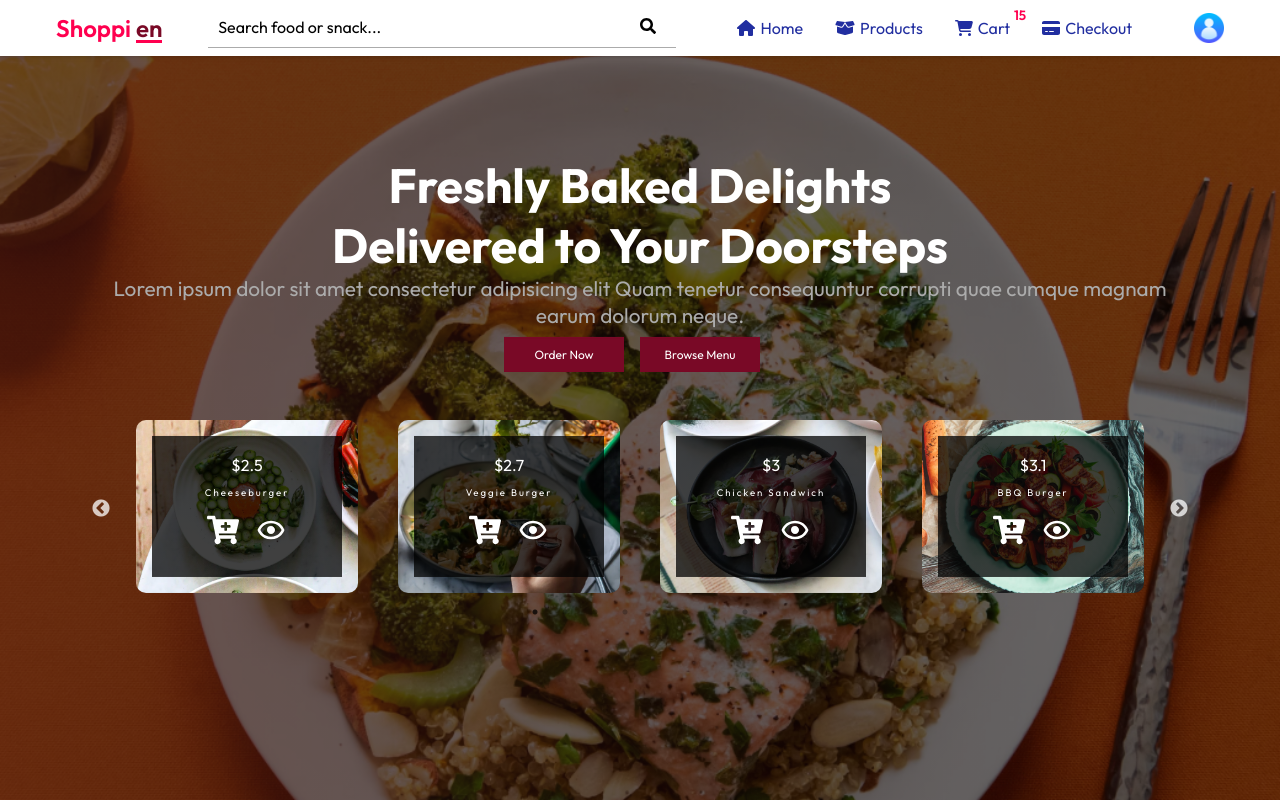
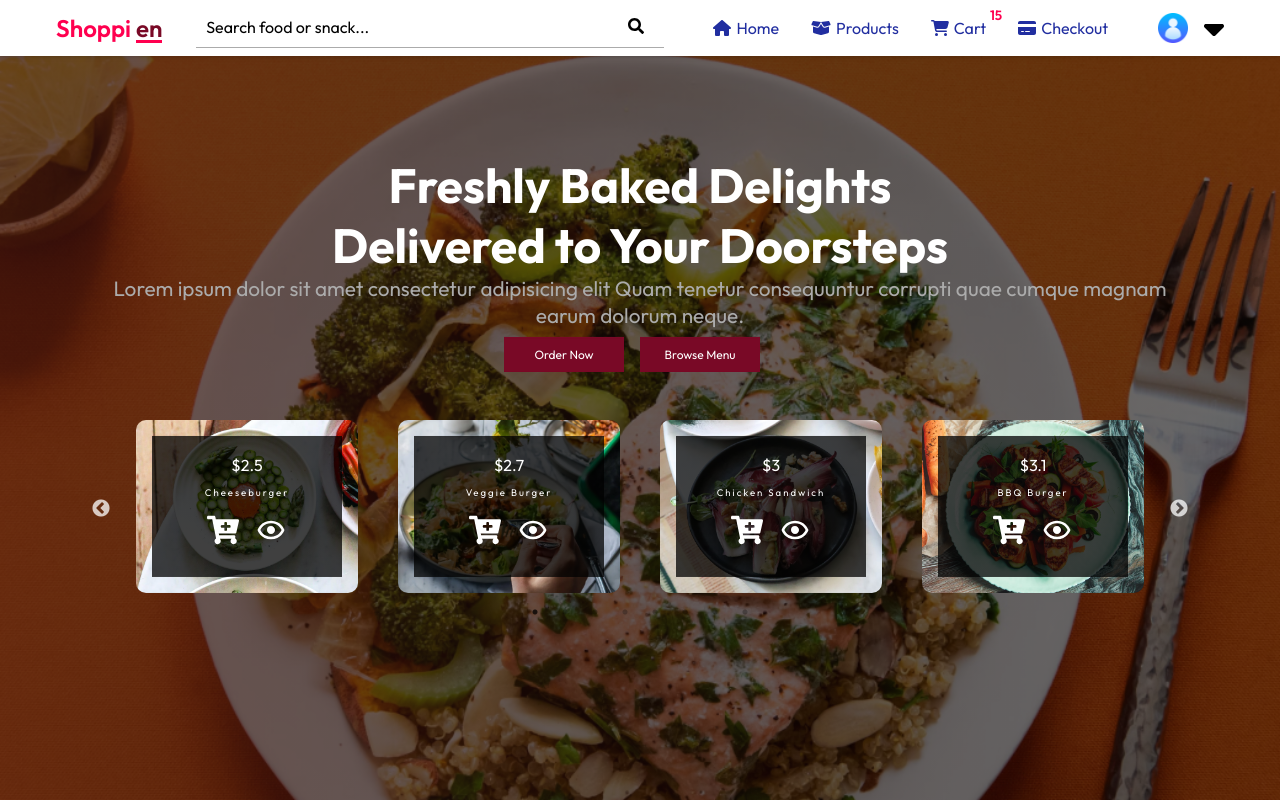
Before and after one commit to Ritahchanger/Emali_bakers, a React (Create React App) app in the folder client/: page / in a window 1280 px wide. Shown: the top 802 px of the page. Built offline with nearby package versions, Linux system fonts and the light colour scheme.

Commit message:
Updates on dropdown

```diff
--- a/client/src/components/Customers/Navbar.css
+++ b/client/src/components/Customers/Navbar.css
@@ -37,7 +37,13 @@
   height: 30px;
   width: 30px;
 }
-
+.nav .container .credentials-dropdown {
+  font-size: 2rem;
+  margin-left: 1rem;
+}
+.nav .container .credentials-dropdown.active {
+  transform: rotate(180deg);
+}
 .nav .container .navigation_menu .nav_ul p a {
   padding: 0.7rem 1rem;
   cursor: pointer;
@@ -70,12 +76,12 @@
 .nav .profile-button {
   border: none;
   background: none;
-  display:flex;
-  align-items:center;
+  display: flex;
+  align-items: center;
   justify-content: center;
 }
 
-.nav .container .arrow-drop-down{
+.nav .container .arrow-drop-down {
   font-size: 3rem;
 }
 
@@ -186,19 +192,19 @@
 .nav .search_container {
   flex-basis: 40%;
   display: flex;
-  justify-content:space-between;
-  align-items:center;
-  position:relative;
+  justify-content: space-between;
+  align-items: center;
+  position: relative;
 }
-.nav .search_container  span{
-  position:absolute;
-  right:20px;
+.nav .search_container span {
+  position: absolute;
+  right: 20px;
 }
 
 .nav .search_container input {
   border: none;
   height: 40px;
-  border:none;
+  border: none;
   border-bottom: 1px solid #ababab;
   margin: 0.5rem 0rem;
   width: 100%;
@@ -381,7 +387,7 @@
   .nav .container .search-btn {
     display: initial;
   }
-  .nav .search_container  span{
-    display:none;
+  .nav .search_container span {
+    display: none;
   }
 }
--- a/client/src/components/Customers/Navbar.jsx
+++ b/client/src/components/Customers/Navbar.jsx
@@ -2,7 +2,7 @@ import "./Navbar.css";
 import Profile from "../../assets/icons/profile.png";
 import { Link, useLocation } from "react-router-dom";
 import { useState } from "react";
-import { FontAwesomeIcon } from "@fortawesome/react-fontawesome";
+
 import { FaSearch } from "react-icons/fa";
 import {
   faHome,
@@ -11,6 +11,9 @@ import {
   faCreditCard,
   faShoppingCart,
 } from "@fortawesome/free-solid-svg-icons";
+
+import { FontAwesomeIcon } from "@fortawesome/react-fontawesome";
+import { faCaretDown } from "@fortawesome/free-solid-svg-icons";
 
 const Navbar = () => {
   const [sidebar, showSidebar] = useState(false);
@@ -37,7 +40,7 @@ const Navbar = () => {
   };
 
   const handleDropdownItemClick = () => {
-    setDropdownOpen(false); // Hide the dropdown when an item is clicked
+    setDropdownOpen(false);
   };
 
   return (
@@ -151,6 +154,14 @@ const Navbar = () => {
           <button onClick={handleProfileDropDown} className="profile-button">
             <img src={Profile} alt="profile-icon" />
           </button>
+          <span
+            className={`credentials-dropdown ${
+              profileDropDown ? "active" : ""
+            }`}
+            onClick={handleProfileDropDown}
+          >
+            <FontAwesomeIcon icon={faCaretDown} />
+          </span>
 
           <div className="menu-icon">
             <button onClick={handleSidebar}>&#9776;</button>
```
